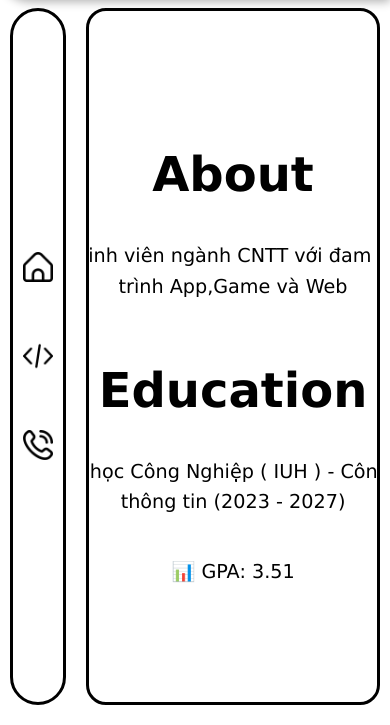
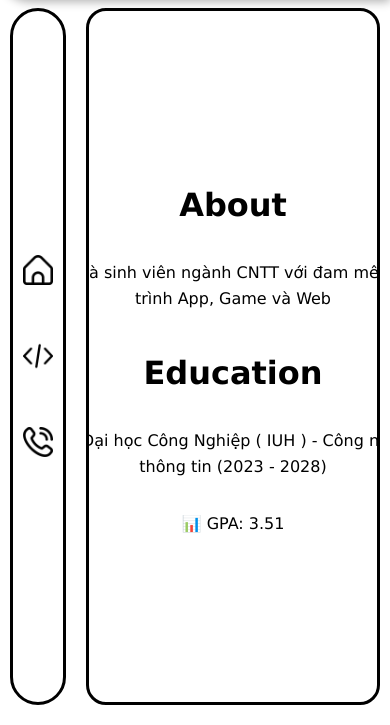
Before and after one commit to khoaletran/Profile, a plain HTML site: page index.html in a window 390 px wide. Shown: the part 119-844 px from the top of the page. Drawn offline with Linux system fonts and the light colour scheme.

Commit message:
Sửa font chữ cho mobile

```diff
--- a/index.html
+++ b/index.html
@@ -27,9 +27,9 @@
 
                     <section id="about" class="slide">
                         <h2>About</h2>
-                        <p>Tôi là sinh viên ngành CNTT với đam mê lập trình App,Game và Web</p>
+                        <p>Tôi là sinh viên ngành CNTT với đam mê lập trình App, Game và Web</p>
                         <h2>Education</h2>
-                        <p>🎓 Đại học Công Nghiệp ( IUH ) - Công nghệ thông tin (2023 - 2027)</p>
+                        <p>🎓 Đại học Công Nghiệp ( IUH ) - Công nghệ thông tin (2023 - 2028)</p>
                         <p>📊 GPA: 3.51</p>
                     </section>
                     <section id="skills" class="slide">
--- a/style.css
+++ b/style.css
@@ -201,3 +201,25 @@ menu img {
         margin-right: 3%;
     }
 }
+
+@media (max-width: 428px) {
+    main {
+        font-size: 0.9rem;
+    }
+
+    .slide h2 {
+        font-size: 2rem;
+    }
+
+    .slide p, .slide a {
+        font-size: 1rem;
+    }
+
+    header h1 {
+        font-size: 1.8rem;
+    }
+
+    header h4 {
+        font-size: 1rem;
+    }
+}
```
